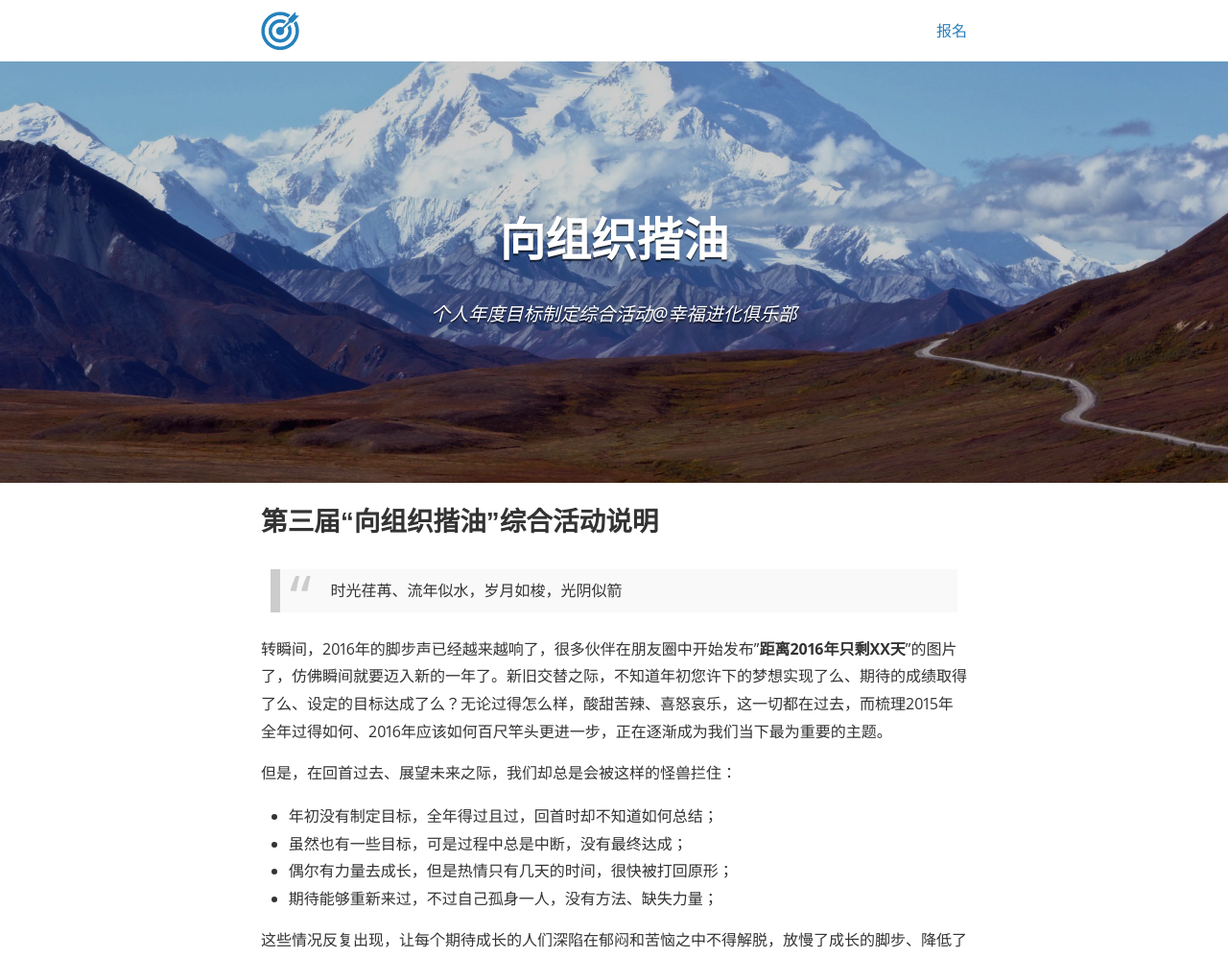
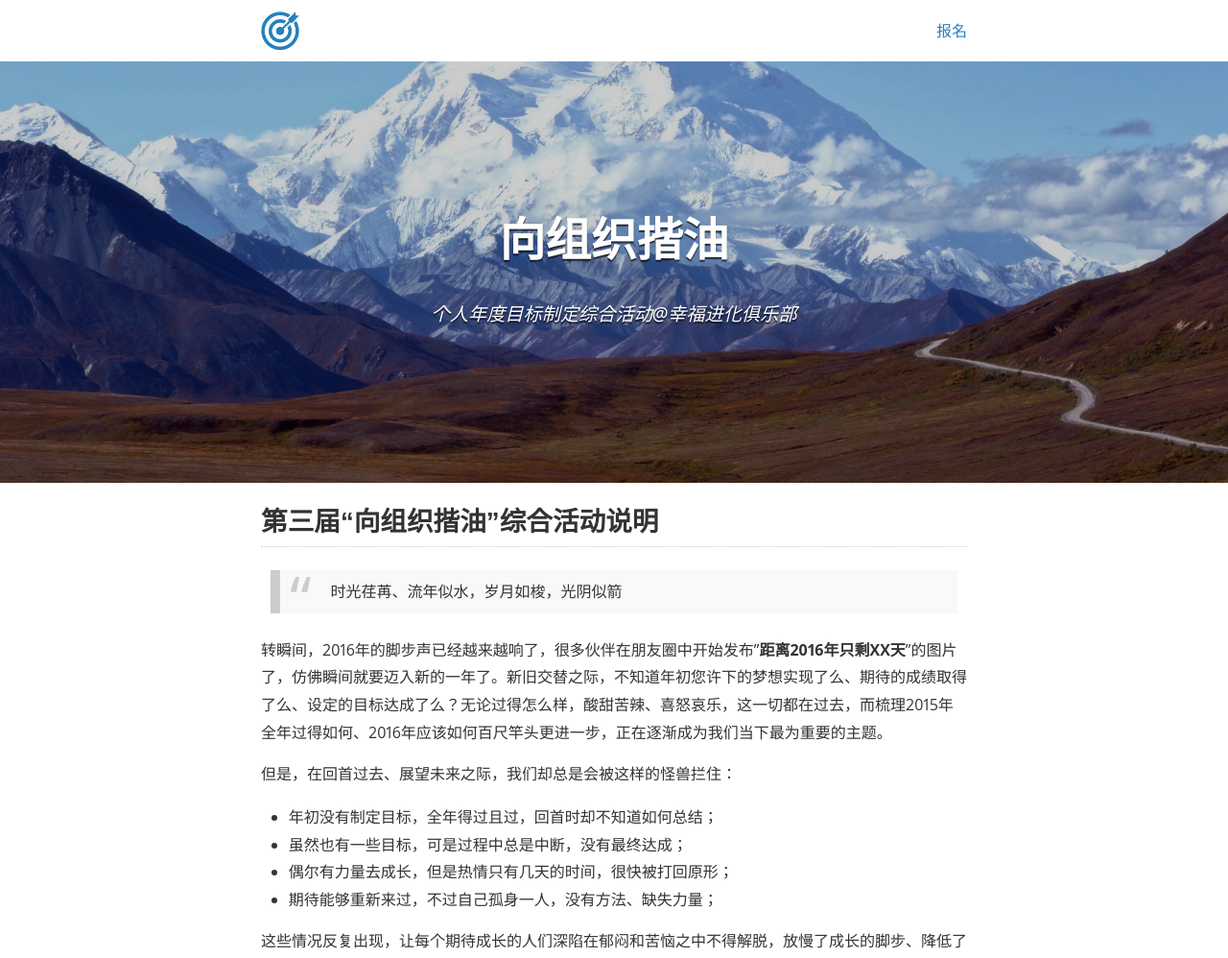
Before and after one commit to nianmubiao/nianmubiao.github.io, a Jekyll site: the page built from index.html, in a window 1280 px wide. Shown: the top 998 px of the page at 96% size. Built offline with Jekyll 4.4.1, drawn with Linux system fonts in a browser that asks for light colours; nearby versions of some CDN libraries; some web fonts are replaced; the list of posts is cut into pages by our own code; a style sheet for code colours, icons or effects is not loaded.

Commit message:
Update head.html

```diff
--- a/_includes/head.html
+++ b/_includes/head.html
@@ -89,5 +89,8 @@ vertical-align:-.4em;
 blockquote p {
 display:inline;
 }
+h2{
+	border-bottom:1px dotted #cccccc;
+}
   </style>
 </head>
```
